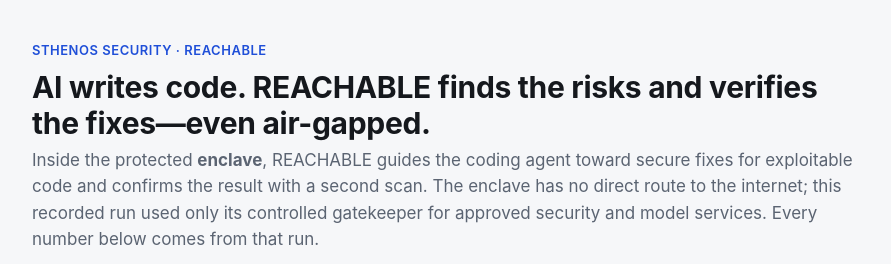
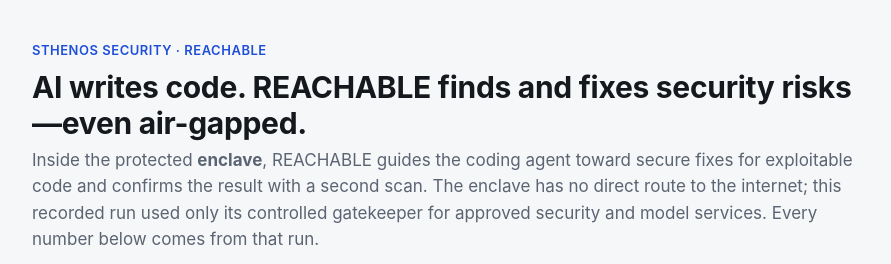
Before and after one commit to sthenos-security/reach-airgap-demo, a plain HTML site: page docs/index.html in a window 1280 px wide. Shown: the top 264 px of the page, without its empty margins (194-1085 px from the left). Drawn offline with Linux system fonts and the light colour scheme.

Commit message:
docs(demo): state REACHABLE finds and fixes risks

```diff
--- a/docs/index.html
+++ b/docs/index.html
@@ -139,7 +139,7 @@
   <div class="wrap">
     <header>
       <div class="eyebrow">Sthenos Security · Reachable</div>
-      <h1>AI writes code. REACHABLE finds the risks and verifies the fixes—even air-gapped.</h1>
+      <h1>AI writes code. REACHABLE finds and fixes security risks—even air-gapped.</h1>
       <p class="lede">Inside the protected <b>enclave</b>, REACHABLE guides the coding agent toward
         secure fixes for exploitable code and confirms the result with a second scan. The enclave has
         no direct route to the internet; this recorded run used only its controlled gatekeeper for
```
